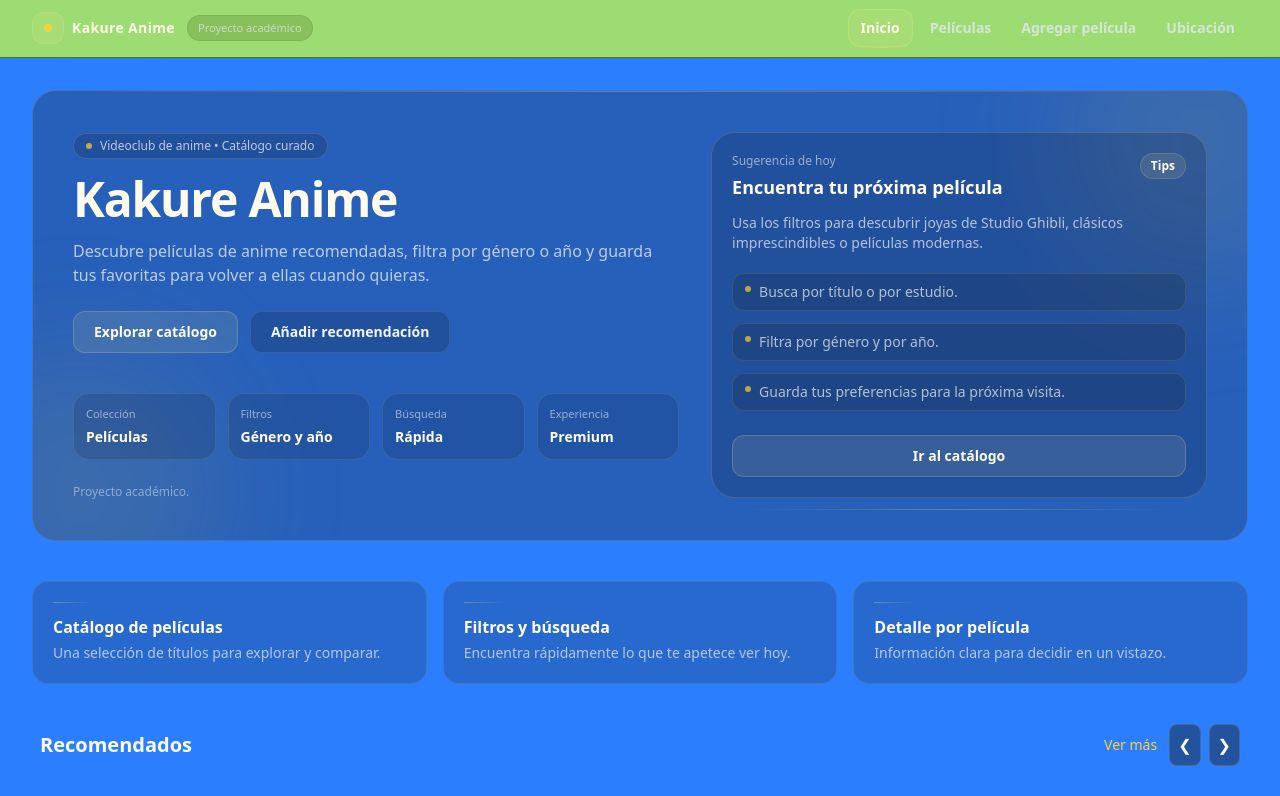
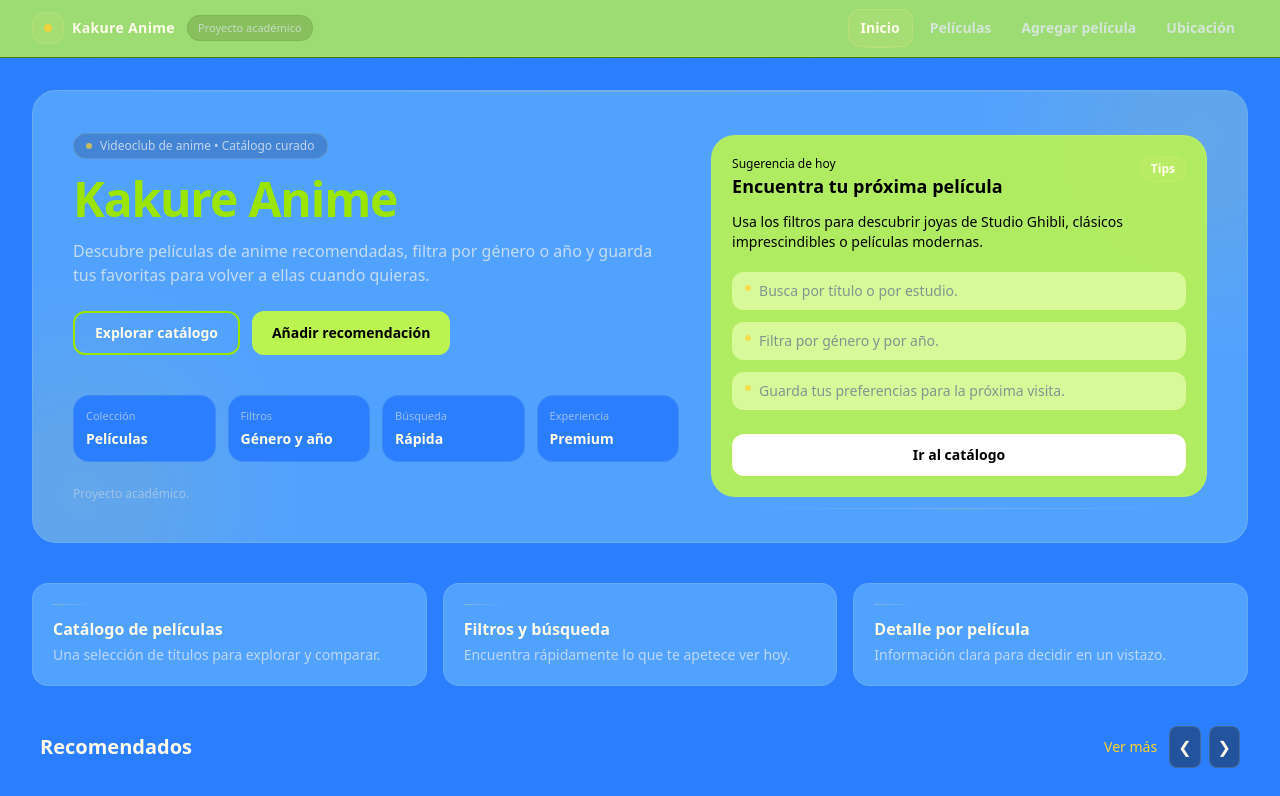
Before and after one commit to Maria19761976/kakureAnime, a React (Vite) app: page / in a window 1280 px wide. Shown: the top 796 px of the page. Built offline with nearby package versions, Linux system fonts and the light colour scheme; data requests are answered from the project's data file; grey boxes are pictures that could not be loaded.

Commit message:
style color palette to home and movies

```diff
--- a/src/App.jsx
+++ b/src/App.jsx
@@ -5,7 +5,7 @@
 import Movies from "./pages/Movies";
 import AddMovie from "./pages/AddMovie";
 import EditMovie from "./pages/EditMovie";
-import Location from "./pages/Location";
+import Location from "./pages/Location.jsx";
 import MovieDetail from "./pages/MovieDetail";
 
 export default function App() {
--- a/src/components/MovieCard.jsx
+++ b/src/components/MovieCard.jsx
@@ -4,7 +4,7 @@
   const rating = Number(movie.rating || 0);
 
   return (
-    <article className="group relative overflow-hidden rounded-2xl border border-amber-200/10 bg-slate-800/35 transition will-change-transform hover:-translate-y-1 hover:border-amber-200/25 hover:shadow-[0_18px_60px_rgba(0,0,0,0.35)]">
+    <article className="group relative overflow-hidden rounded-2xl border border-lime-400/10 bg-blue-400 transition will-change-transform hover:-translate-y-1 hover:border-amber-200/25 hover:shadow-[0_18px_60px_rgba(0,0,0,0.35)]">
       {}
       <Link to={`/movies/${movie.id}`} className="block">
         <div className="relative aspect-[2/3] overflow-hidden bg-slate-950/20 max-h-[360px]">
@@ -54,14 +54,14 @@
         <div className="mt-3 grid grid-cols-2 gap-2">
           <Link
             to={`/edit-movie/${movie.id}`}
-            className="rounded-xl border border-amber-200/15 bg-white/0 px-3 py-2 text-center text-xs sm:text-sm font-semibold text-slate-100/90 transition hover:bg-white/5 hover:border-amber-200/25"
+            className="rounded-xl border-2 border-lime-400 bg-white/0 px-3 py-2 text-center text-xs sm:text-sm font-semibold text-slate-100/90 transition hover:bg-lime-300/50"
           >
             Editar
           </Link>
 
           <button
             onClick={() => onDelete(movie.id)}
-            className="rounded-xl bg-amber-200/90 px-3 py-2 text-xs sm:text-sm font-semibold text-slate-950 transition hover:bg-amber-200"
+            className="rounded-xl bg-lime-400/70 px-3 py-2 text-xs sm:text-sm font-semibold text-black transition hover:bg-lime-300"
           >
             Borrar
           </button>
--- a/src/pages/Home.jsx
+++ b/src/pages/Home.jsx
@@ -5,7 +5,7 @@
   return (
     <section className="space-y-10">
       {}
-      <div className="relative overflow-hidden rounded-3xl border border-amber-200/15 bg-slate-800/35 p-6 sm:p-10">
+      <div className="relative overflow-hidden rounded-3xl border border-amber-200/15 bg-blue-400 p-6 sm:p-10">
         {}
         <div className="pointer-events-none absolute -top-24 -right-24 h-72 w-72 rounded-full bg-amber-300/10 blur-3xl" />
         <div className="pointer-events-none absolute -bottom-24 -left-24 h-72 w-72 rounded-full bg-amber-300/10 blur-3xl" />
@@ -21,7 +21,7 @@
               Videoclub de anime • Catálogo curado
             </p>
 
-            <h1 className="text-4xl sm:text-5xl font-semibold tracking-tight text-amber-50">
+            <h1 className="text-4xl sm:text-5xl font-semibold tracking-tight text-lime-400">
               Kakure Anime
             </h1>
 
@@ -33,14 +33,14 @@
             <div className="flex flex-col sm:flex-row gap-3 pt-2">
               <Link
                 to="/movies"
-                className="inline-flex items-center justify-center rounded-xl border border-amber-200/20 bg-amber-200/10 px-5 py-2.5 text-sm font-semibold text-amber-50 hover:bg-amber-200/15"
+                className="inline-flex items-center justify-center rounded-xl border-2 border-lime-400 px-5 py-2.5 text-sm font-semibold text-amber-50 hover:bg-lime-300/40"
               >
                 Explorar catálogo
               </Link>
 
               <Link
                 to="/add-movie"
-                className="inline-flex items-center justify-center rounded-xl border border-slate-200/10 bg-slate-900/20 px-5 py-2.5 text-sm font-semibold text-slate-100 hover:bg-slate-900/30"
+                className="inline-flex items-center justify-center rounded-xl bg-lime-300 px-5 py-2.5 text-sm font-semibold text-black hover:bg-lime-400"
               >
                 Añadir recomendación
               </Link>
@@ -62,11 +62,11 @@
 
           {}
           <div className="relative">
-            <div className="rounded-3xl border border-amber-200/15 bg-slate-900/20 p-5">
+            <div className="rounded-3xl border border-amber-200/15 bg-lime-300/90 p-5">
               <div className="flex items-start justify-between gap-4">
                 <div>
-                  <p className="text-xs text-slate-300/70">Sugerencia de hoy</p>
-                  <h3 className="mt-1 text-lg font-semibold text-amber-50">
+                  <p className="text-xs text-black">Sugerencia de hoy</p>
+                  <h3 className="mt- text-lg font-semibold text-black">
                     Encuentra tu próxima película
                   </h3>
                 </div>
@@ -75,7 +75,7 @@
                 </span>
               </div>
 
-              <p className="mt-3 text-sm text-slate-200/75">
+              <p className="mt-3 text-sm text-black">
                 Usa los filtros para descubrir joyas de Studio Ghibli, clásicos
                 imprescindibles o películas modernas.
               </p>
@@ -89,7 +89,7 @@
               <div className="mt-6">
                 <Link
                   to="/movies"
-                  className="inline-flex w-full items-center justify-center rounded-xl border border-amber-200/20 bg-amber-200/10 px-4 py-2.5 text-sm font-semibold text-amber-50 hover:bg-amber-200/15"
+                  className="inline-flex w-full items-center justify-center rounded-xl border border-amber-200/20 bg-white px-4 py-2.5 text-sm font-semibold text-black hover:bg-lime-200"
                 >
                   Ir al catálogo
                 </Link>
@@ -123,7 +123,7 @@
 
 function Stat({ label, value }) {
   return (
-    <div className="rounded-2xl border border-amber-200/10 bg-slate-900/15 p-3">
+    <div className="rounded-2xl border border-amber-200/10 bg-blue-500 p-3">
       <p className="text-[11px] text-slate-300/70">{label}</p>
       <p className="mt-1 text-sm font-semibold text-amber-50">{value}</p>
     </div>
@@ -132,7 +132,7 @@
 
 function Feature({ title, desc }) {
   return (
-    <div className="rounded-2xl border border-amber-200/10 bg-slate-800/25 p-5">
+    <div className="rounded-2xl border border-amber-200/10 bg-blue-400 p-5">
       <div className="mb-3 h-px w-10 bg-gradient-to-r from-amber-200/30 to-transparent" />
       <h3 className="text-base font-semibold text-amber-50">{title}</h3>
       <p className="mt-1 text-sm text-slate-200/75">{desc}</p>
@@ -142,9 +142,9 @@
 
 function Hint({ text }) {
   return (
-    <div className="flex items-start gap-2 rounded-xl border border-amber-200/10 bg-slate-800/25 px-3 py-2">
+    <div className="flex items-start gap-2 rounded-xl border border-amber-200/10 bg-lime-200 px-3 py-2">
       <span className="mt-1 inline-block h-1.5 w-1.5 rounded-full bg-amber-300/70" />
-      <p className="text-sm text-slate-200/75">{text}</p>
+      <p className="text-sm text-slate-500/75">{text}</p>
     </div>
   );
 }
```
